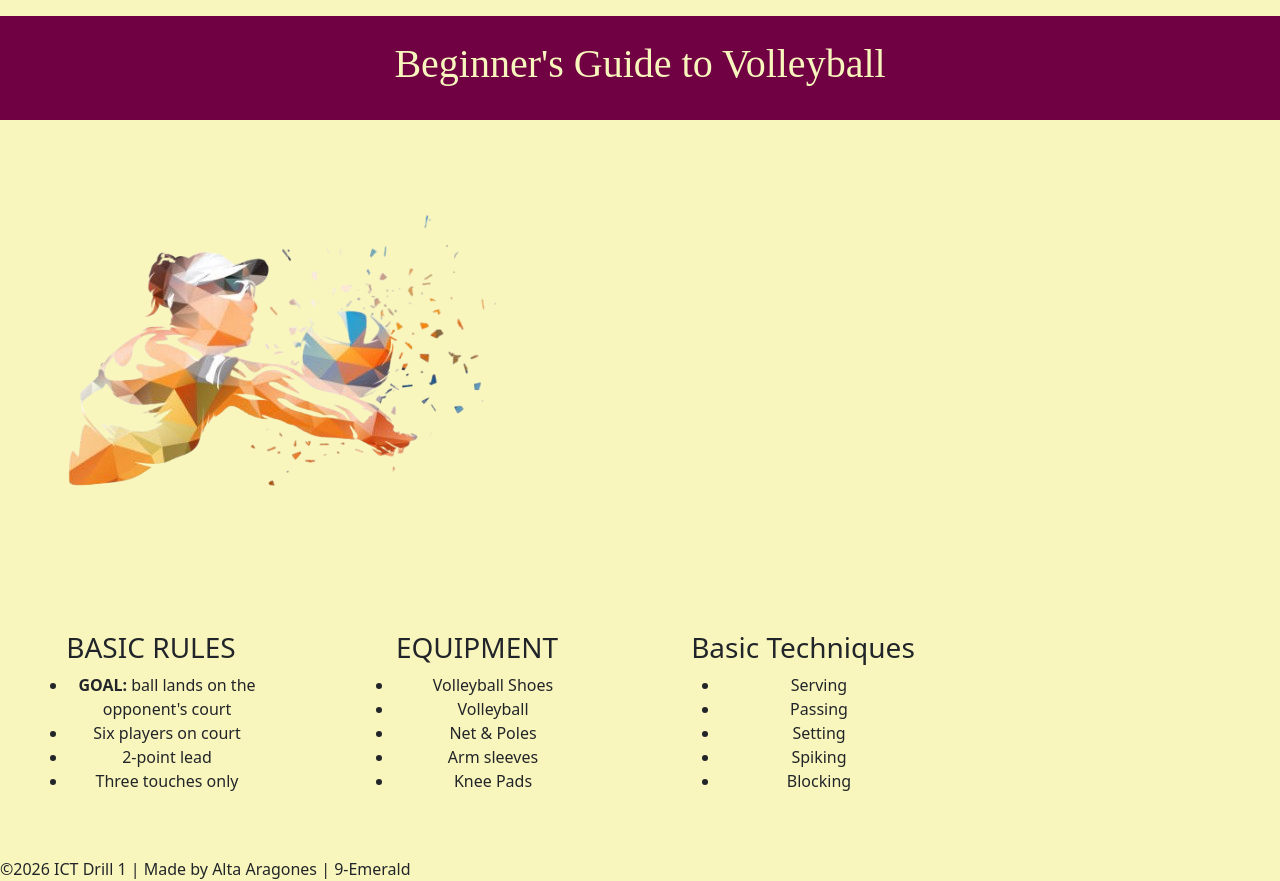
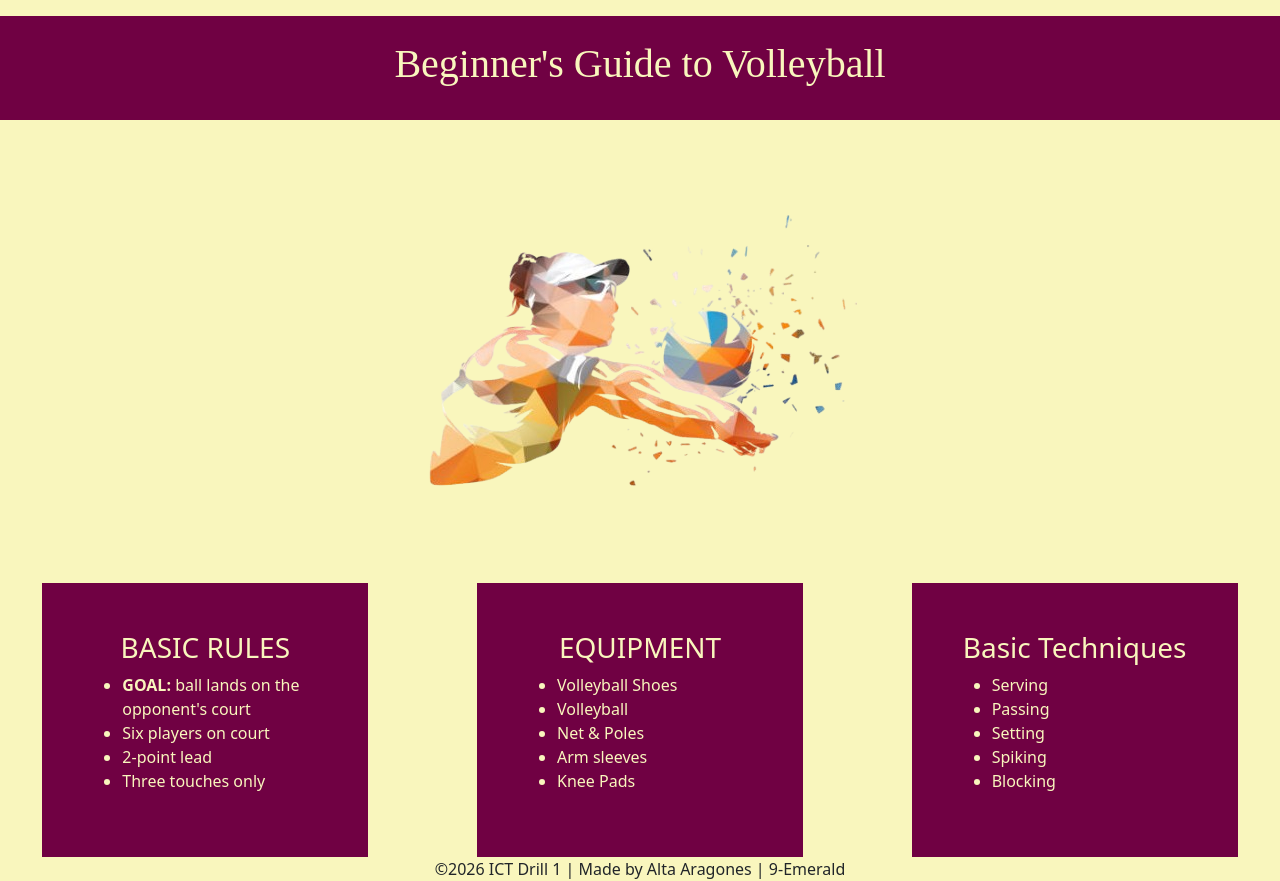
Before and after one commit to 9E-AragonesA/GH-ICT9-Q2-Drill1, a plain HTML site: page index.html in a window 1280 px wide. Drawn offline with nearby package versions, Linux system fonts and the light colour scheme; a web font is replaced by a local one.

Commit message:
Enhance CSS with new styles for layout and design
Added styles for picture alignment, columns, headings, list items, and footer.

```diff
--- a/style.css
+++ b/style.css
@@ -1,5 +1,9 @@
 body{
     background-color: #f9f6bd;
+}
+
+.picture{
+   text-align: center;
 }
 
 .guide{
@@ -14,3 +18,25 @@ h1{
 .col-5{
     color: #700143;
 }
+
+.col-3{
+    background-color: #700143;
+    color:#f9f6bd;
+    margin: auto;
+    justify-content:center;
+    align-content: center;
+    border-radius: 5;
+}
+
+h3{
+    background-color: (92, 50, 0);
+}
+
+li{
+    text-align: left;
+}
+
+footer{
+    color: (92, 50, 0);
+    text-align: center;
+}
```
